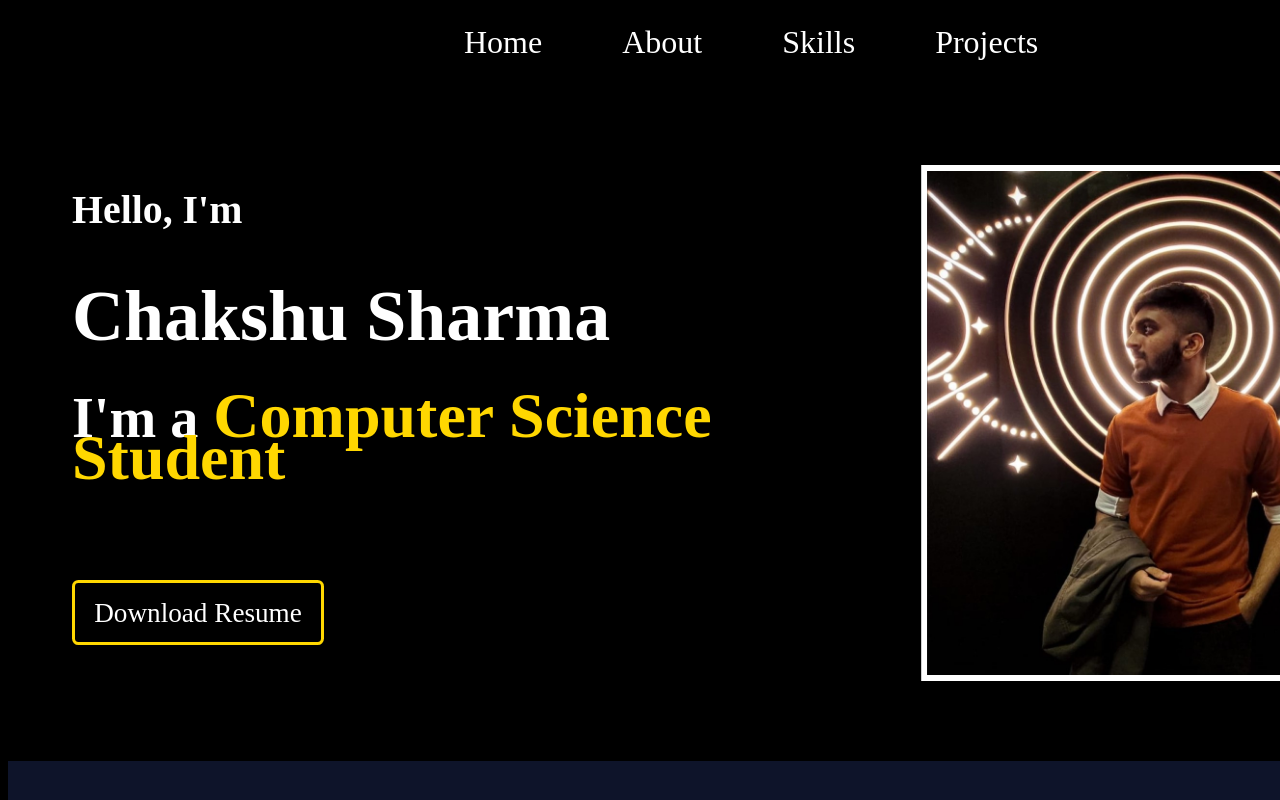
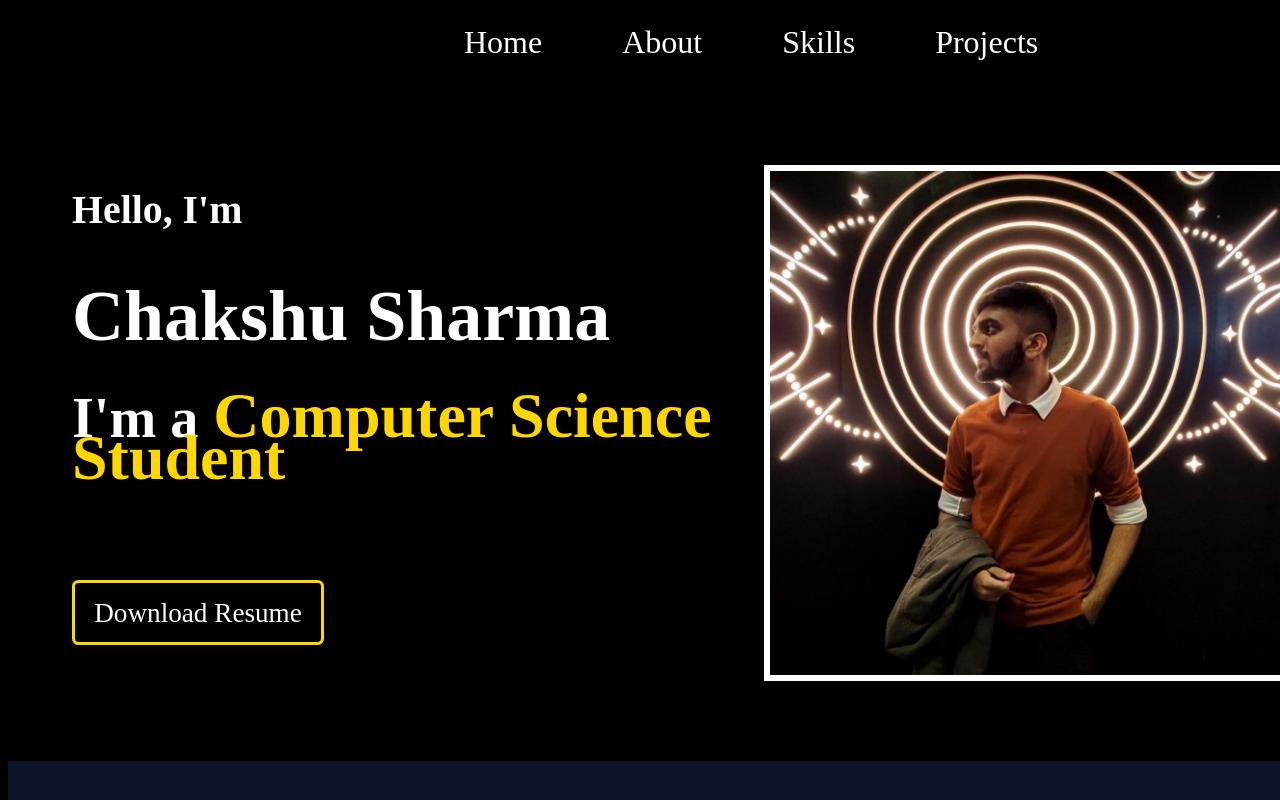
Before and after one commit to Chakshursharma/personal_website, a React (Create React App) app: page / in a window 1280 px wide. Shown: the top 800 px of the page. Built offline with nearby package versions, Linux system fonts and the light colour scheme.

Commit message:
width try1

```diff
--- a/src/components/header/header.css
+++ b/src/components/header/header.css
@@ -82,7 +82,7 @@ nav{
     height: auto;
     float: right;
     left: 5%;
-    transform: translateX(30%);
+    /* transform: translateX(30%); */
     margin-top: 10vh;
     overflow:hidden;
     /* border-radius: 25px; */
```
